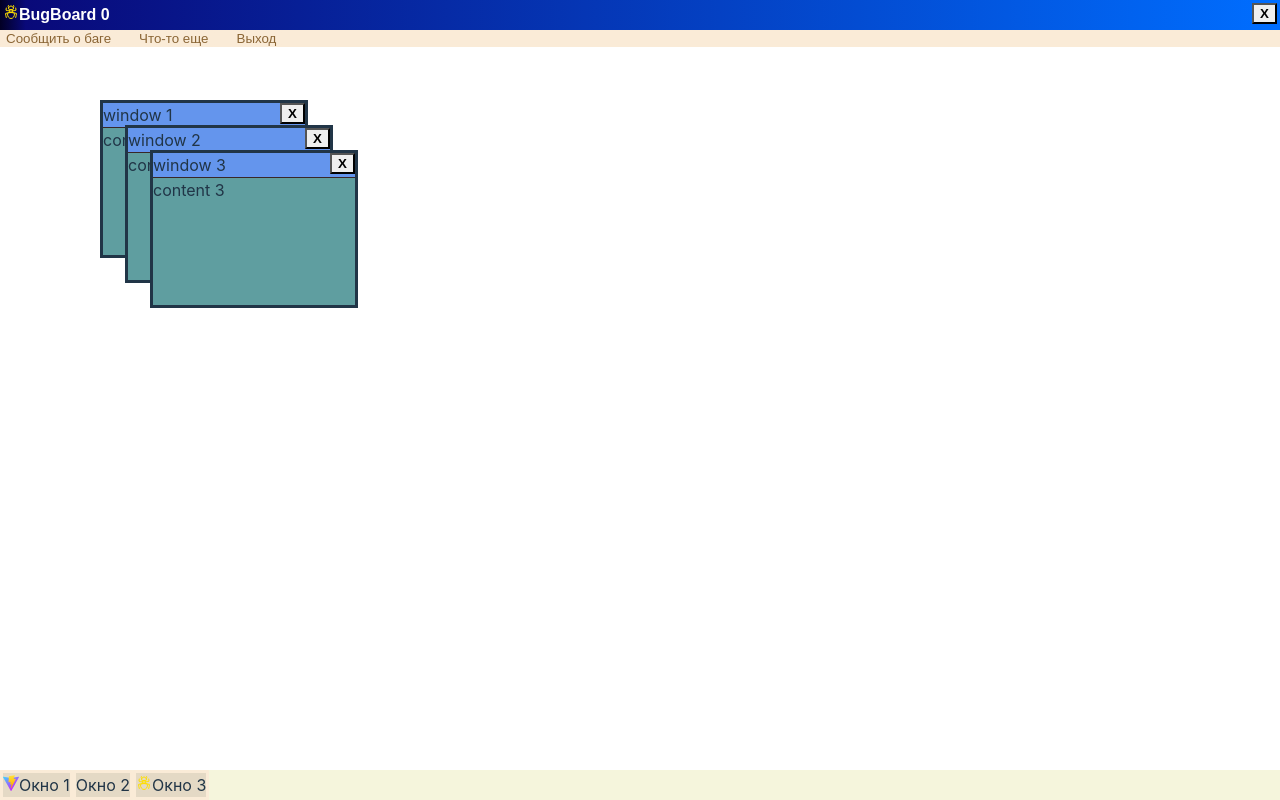
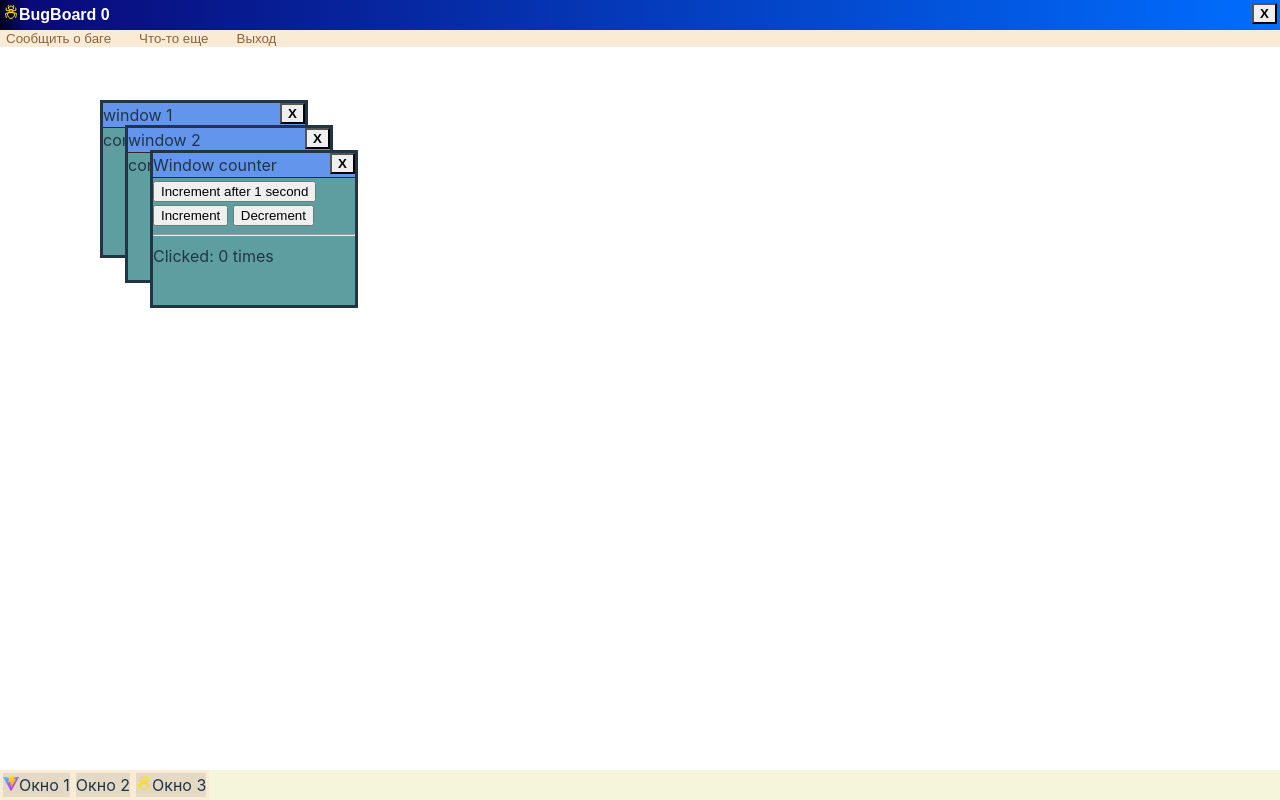
Before and after one commit to refringerator/bugboard, a React (Vite) app: page / in a window 1280 px wide. Built offline with nearby package versions, Linux system fonts and the light colour scheme; no server answers.

Commit message:
Добавить окошко примерного счетчика

```diff
--- a/src/components/Window/Window.tsx
+++ b/src/components/Window/Window.tsx
@@ -2,19 +2,19 @@ import './Window.css';
 import useResizeElement from 'src/hooks/useResizeElement';
 import useMoveElement from 'src/hooks/useMoveElement';
 
-interface WindowProps {
+export interface IWindowProps {
   width?: number;
   height?: number;
   minWidth?: number;
   minHeight?: number;
   id: string;
   title: string;
-  content: string;
+  content: string | React.ReactNode;
   zIndex?: number;
   startX?: number;
   startY?: number;
-  onCloseClick: (id: string) => void;
-  onWindowFocus: (id: string) => void;
+  onCloseClick?: (id: string) => void;
+  onWindowFocus?: (id: string) => void;
 }
 
 function Window({
@@ -26,11 +26,11 @@ function Window({
   title,
   content,
   zIndex,
-  onCloseClick,
-  onWindowFocus,
+  onCloseClick = (fid: string) => {},
+  onWindowFocus = (fid: string) => {},
   startX,
   startY,
-}: WindowProps) {
+}: IWindowProps) {
   const {
     handleMouseDown: handleMouseDownResize,
     width: curWidth,
@@ -87,6 +87,8 @@ Window.defaultProps = {
   zIndex: 5,
   startX: 100,
   startY: 100,
+  onCloseClick: (id: string) => {},
+  onWindowFocus: (id: string) => {},
 };
 
 export default Window;
--- /dev/null
+++ b/src/components/delete_me/Counter.tsx
@@ -0,0 +1,26 @@
+type Tlol = {
+  value: string;
+  onIncrement: () => void;
+  onDecrement: () => void;
+  onIncrementAsync: () => void;
+};
+
+function Counter({ value, onIncrement, onDecrement, onIncrementAsync }: Tlol) {
+  return (
+    <div>
+      <button type="button" onClick={onIncrementAsync}>
+        Increment after 1 second
+      </button>{' '}
+      <button type="button" onClick={onIncrement}>
+        Increment
+      </button>{' '}
+      <button type="button" onClick={onDecrement}>
+        Decrement
+      </button>
+      <hr />
+      <div>Clicked: {value} times</div>
+    </div>
+  );
+}
+
+export default Counter;
--- a/src/windows/MainScreen/MainScreen.tsx
+++ b/src/windows/MainScreen/MainScreen.tsx
@@ -1,7 +1,7 @@
 import MainMenu from 'src/components/MainWindow/MainMenu/MainMenu';
 import MainHeader from 'src/components/MainWindow/MainHeader/MainHeader';
 import WindowsControlPanel from 'src/components/MainWindow/WindowsControlPanel/WindowsControlPanel';
-import Window from 'src/components/Window/Window';
+import Window, { IWindowProps } from 'src/components/Window/Window';
 import ContextMenu from 'src/components/ContextMenu/ContextMenu';
 
 import { useEffect, useRef, useState } from 'react';
@@ -9,18 +9,22 @@ import type { RootState } from 'src/redux/store';
 import { useSelector, useDispatch } from 'react-redux';
 import { decrement, increment } from 'src/redux/counterSlice';
 
+import Counter from 'src/components/delete_me/Counter';
+import { store } from 'src/redux/store';
+
 const windows = [
   { id: '1', title: 'window 1', content: 'content 1', zIndex: 5 },
   { id: '2', title: 'window 2', content: 'content 2', zIndex: 5 },
-  { id: '3', title: 'window 3', content: 'content 3', zIndex: 5 },
 ];
 
 function MainScreen() {
-  const [wins, setWins] = useState(windows);
+  const [wins, setWins] = useState<IWindowProps[]>(windows);
   const [zIndex, setZIndex] = useState(10);
   const [cm, setCm] = useState(false);
   const [cmCoords, setCmCoords] = useState({ x: 0, y: 0 });
   const winId = useRef(3);
+  const dispatch = useDispatch();
+  const count = useSelector((state: RootState) => state.counter.value);
 
   const handleContextMenu = (event: MouseEvent) => {
     event.preventDefault(); // Prevent the browser's default context menu
@@ -33,6 +37,31 @@ function MainScreen() {
   };
 
   useEffect(() => {
+    const windowId = '99';
+    setWins([
+      ...wins.filter((window) => window.id !== windowId),
+      {
+        id: windowId,
+        title: 'Window counter',
+        content: (
+          // '123',
+          <Counter
+            value={count.toString()}
+            onIncrement={() => dispatch(increment())}
+            onDecrement={() => dispatch(increment())}
+            onIncrementAsync={() => dispatch(increment())}
+          />
+        ),
+        zIndex: 5,
+      },
+    ]);
+    return () => {
+      setWins(wins.filter((window) => window.id !== windowId));
+    };
+    // eslint-disable-next-line react-hooks/exhaustive-deps
+  }, [count]);
+
+  useEffect(() => {
     window.addEventListener('contextmenu', handleContextMenu);
     window.addEventListener('click', handleHideContextMenu);
     return () => {
@@ -40,9 +69,6 @@ function MainScreen() {
       window.removeEventListener('click', handleHideContextMenu);
     };
   }, []);
-
-  const count = useSelector((state: RootState) => state.counter.value);
-  const dispatch = useDispatch();
 
   const onClose = () => {
     setWins([]);
```
